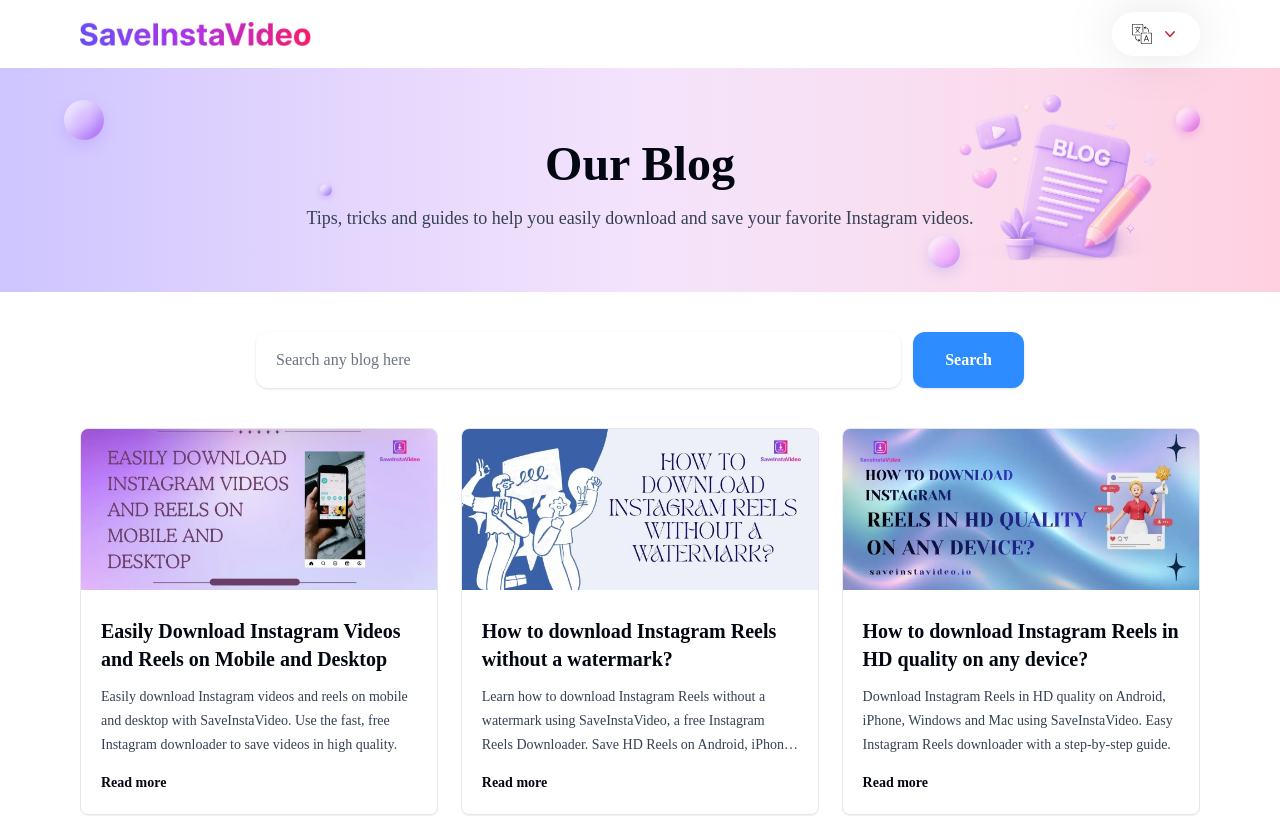
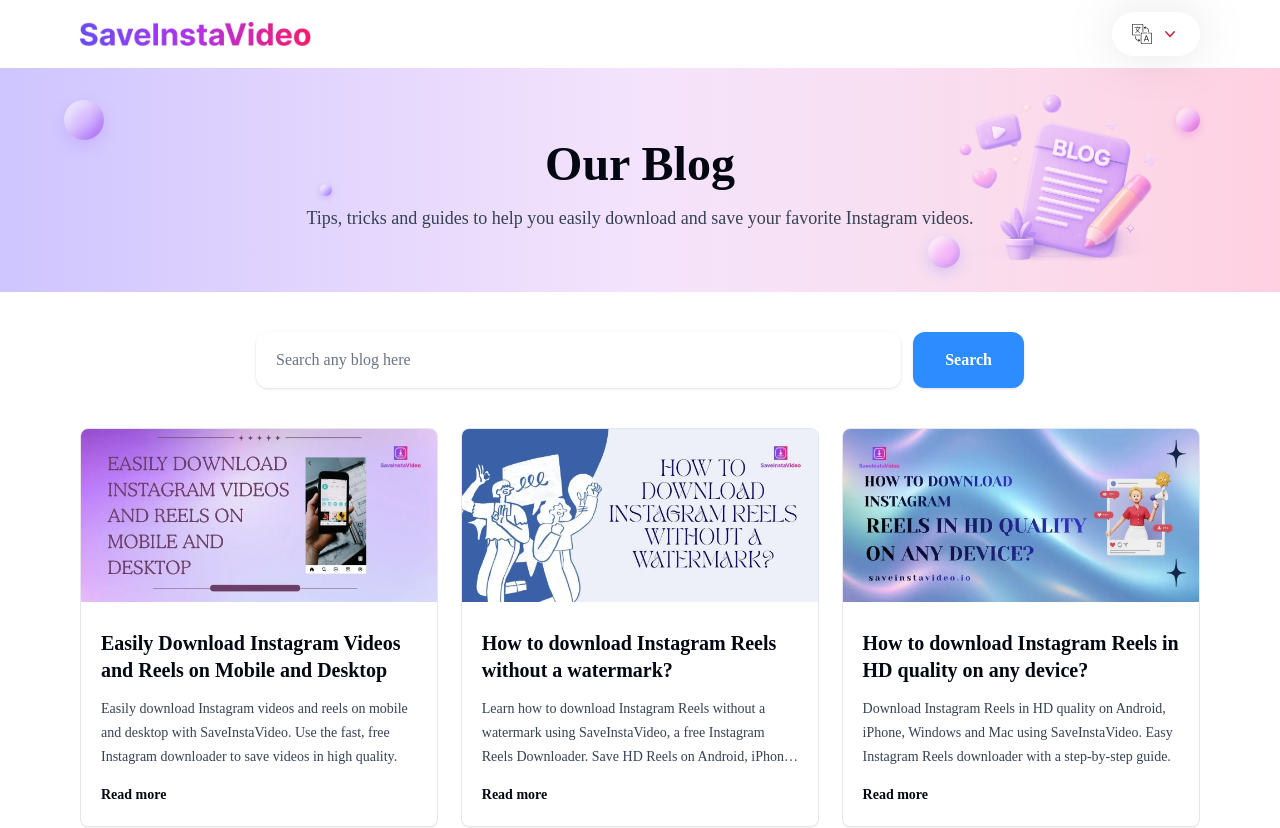
Before and after one commit to chiragv444/Instagram-tool-nextjs, a Next.js app: page /blog in a window 1280 px wide. Shown: the top 828 px of the page. Built offline with nearby package versions, Linux system fonts and the light colour scheme.

Commit message:
aspect ratio updated

```diff
--- a/app/blog/blog-list.tsx
+++ b/app/blog/blog-list.tsx
@@ -61,7 +61,7 @@
             >
               <Link
                 href={`/blog/${getBlogRouteSlug(blog)}/`}
-                className="relative block aspect-[460/208] overflow-hidden bg-gray-100"
+                className="relative block aspect-[460/223] overflow-hidden bg-gray-100"
               >
                 <Image
                   src={getBlogImageSrc(blog)}
```
